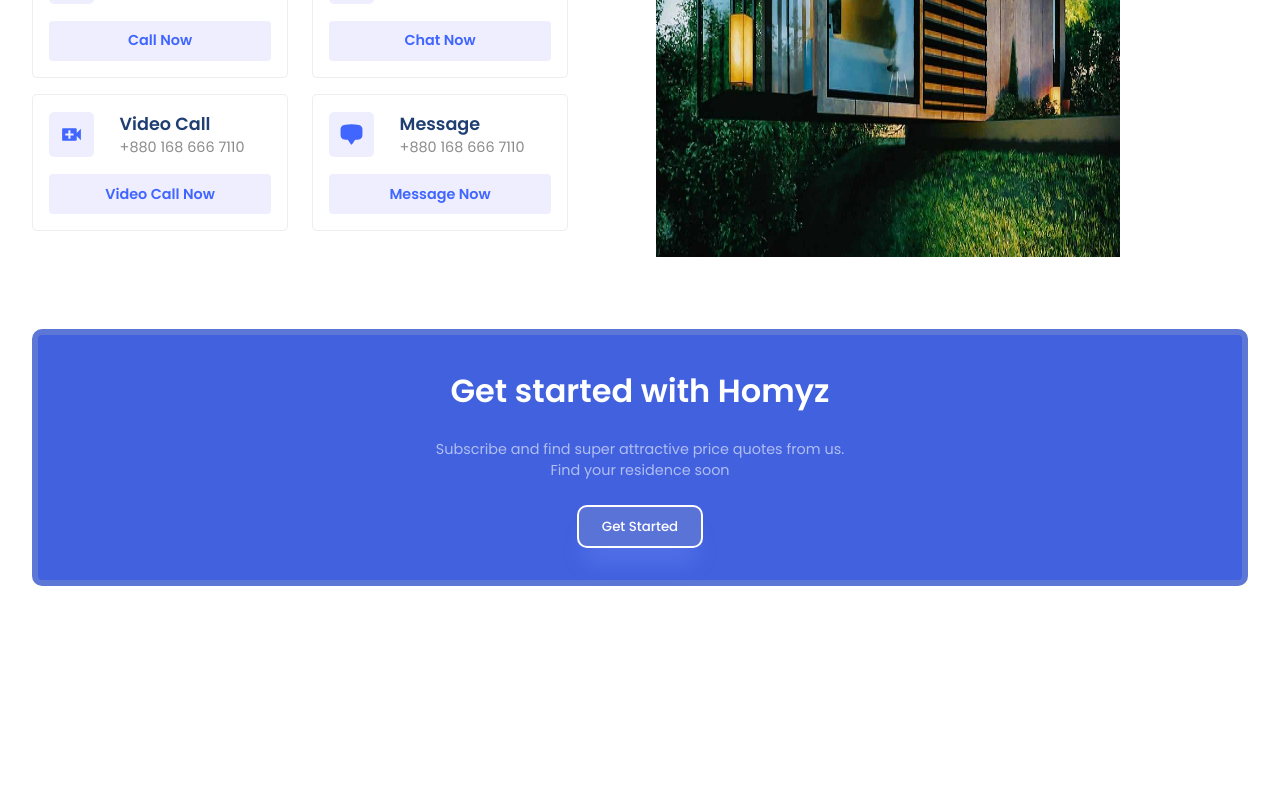
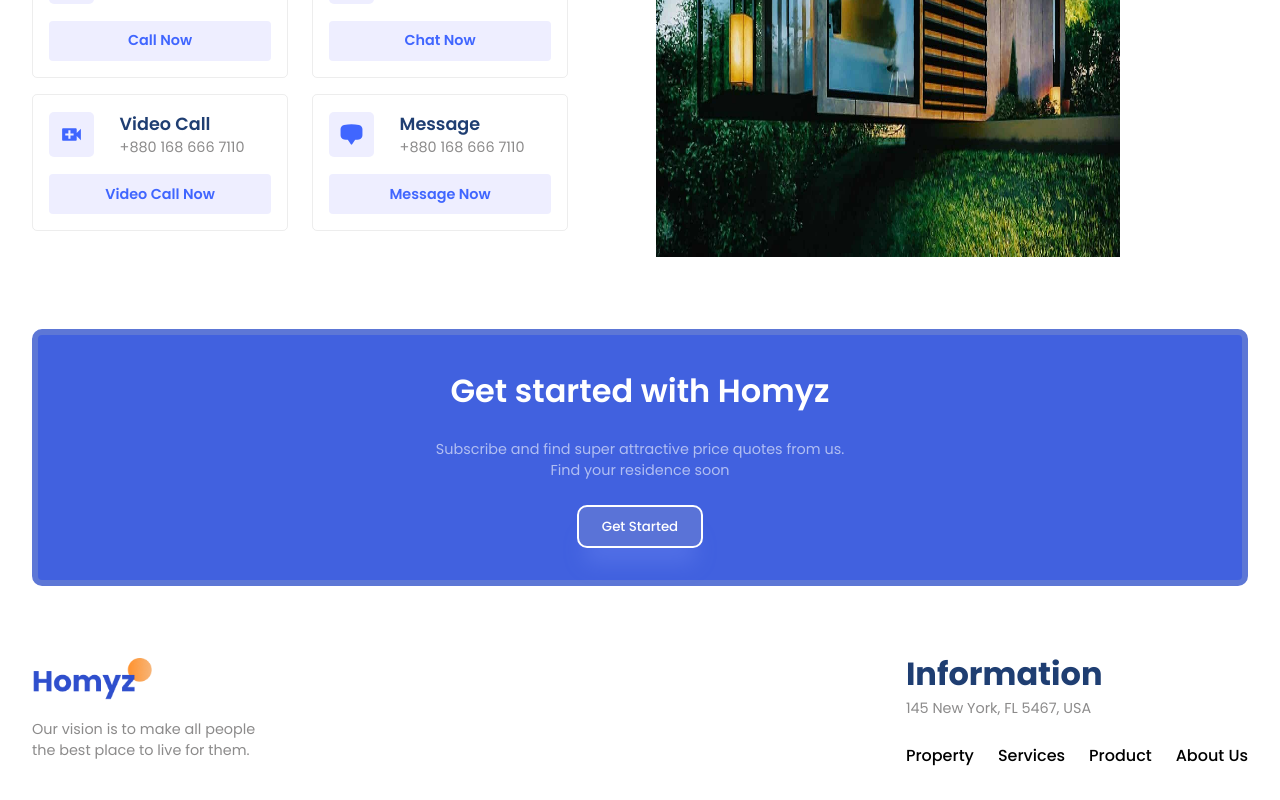
Before and after one commit to MehediMashfan086/react-project-homeyz, a React (Create React App) app: page / in a window 1280 px wide. Shown: the part 2345-3145 px from the top of the page. Before the commit the page ends 2963 px from the top, so only its background shows below. Built offline with nearby package versions, Linux system fonts and the light colour scheme.

Commit message:
feat(Footer): Footer Section Done

```diff
--- a/src/App.js
+++ b/src/App.js
@@ -1,6 +1,7 @@
 import './App.css';
 import Companies from './components/Companies/Companies';
 import Contact from './components/Contact/Contact';
+import Footer from './components/Footer/Footer';
 import GetStarted from './components/GetStarted/GetStarted';
 import Header from './components/Header/Header';
 import Hero from './components/Hero/Hero';
@@ -20,6 +21,7 @@
       <Value />
       <Contact />
       <GetStarted />
+      <Footer />
     </div>
   );
 }
--- /dev/null
+++ b/src/components/Footer/Footer.css
@@ -0,0 +1,13 @@
+.f-container {
+    justify-content: space-between;
+}
+
+.f-left {
+    gap: 1rem;
+}
+
+.f-right .f-menu {
+    gap: 1.5rem;
+    margin-top: 1.5rem;
+    font-weight: 500;
+}
--- /dev/null
+++ b/src/components/Footer/Footer.jsx
@@ -0,0 +1,36 @@
+import React from 'react'
+import "./Footer.css"
+
+const Footer = () => {
+  return (
+    <div>
+      <section className="f-wrapper">
+        <div className="paddings innerWidth flexCenter f-container">
+            {/* Left Section */}
+            <div className="flexColStart f-left">
+                <img src="/images/logo2.png" alt="footer-logo" width={120} />
+                <span className='secondaryText'>Our vision is to make all people
+                    <br />
+                    the best place to live for them.
+                </span>
+            </div>
+
+            {/* Right Section */}
+            <div className="flexColStart f-right">
+                <span className='primaryText'>Information</span>
+                <span className='secondaryText'>145 New York, FL 5467, USA</span>
+
+                <div className="flexCenter f-menu">
+                    <span>Property</span>
+                    <span>Services</span>
+                    <span>Product</span>
+                    <span>About Us</span>
+                </div>
+            </div>
+        </div>
+      </section>
+    </div>
+  )
+}
+
+export default Footer
```
